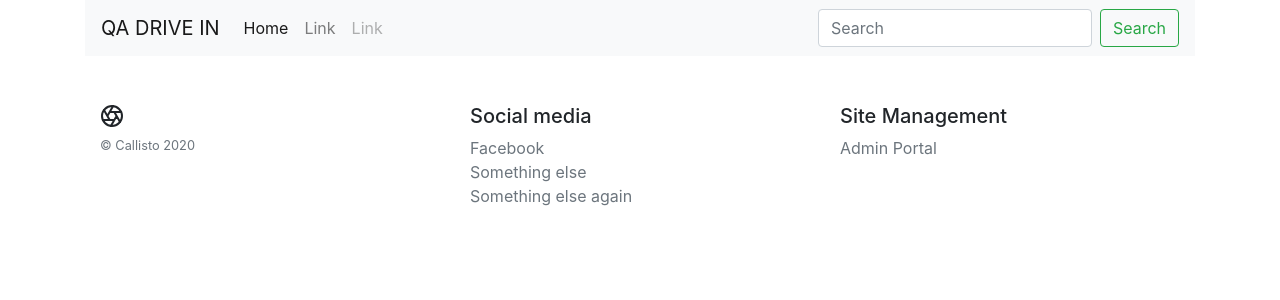
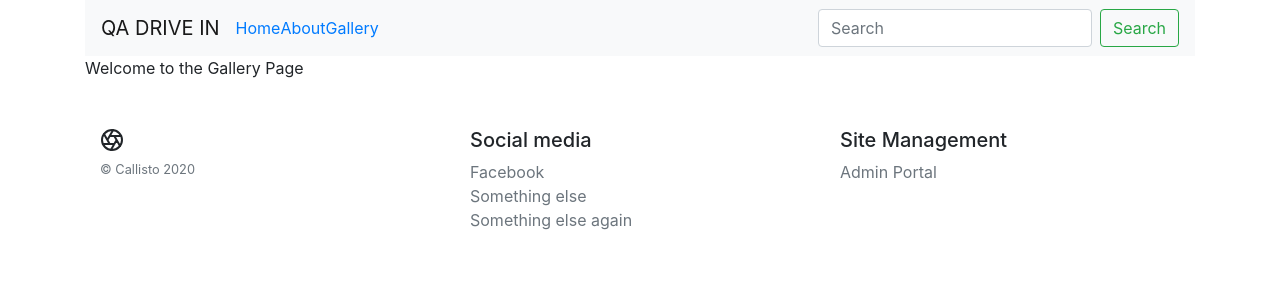
Before and after one commit to CYoung5560/Final_projectFE, a React (Create React App) app in the folder frontend/: page /gallery in a window 1280 px wide. Shown: the top 300 px of the page. Built offline with nearby package versions, Linux system fonts and the light colour scheme.

Commit message:
SK - Added react-router to nav bar

```diff
--- a/frontend/package.json
+++ b/frontend/package.json
@@ -10,6 +10,7 @@
     "bootstrap": "^4.5.2",
     "react": "^16.13.1",
     "react-dom": "^16.13.1",
+    "react-router-dom": "^5.2.0",
     "react-scripts": "3.4.3",
     "reactstrap": "^8.5.1"
   },
--- a/frontend/src/App.js
+++ b/frontend/src/App.js
@@ -1,8 +1,12 @@
 import React from "react";
 import "./App.css";
+import {BrowserRouter,Switch,Route,Link } from "react-router-dom"
 //import test from './myCompontent';
 import NavBar from './NavBar';
 import Footer from './Footer';
+
+
+
 
 function App() {
   return (
--- a/frontend/src/GalleryPage.js
+++ b/frontend/src/GalleryPage.js
@@ -13,7 +13,7 @@ export default class PersonList extends React.Component {
     return (
 
       <div>
-        Gallery Page
+        Welcome to the Gallery Page
       </div>
     )
   }
--- a/frontend/src/Navbar.js
+++ b/frontend/src/Navbar.js
@@ -1,36 +1,78 @@
 import React from "react";
 import "./App.css";
+import {BrowserRouter,Switch,Route,Link } from "react-router-dom";
+import Gallery from './GalleryPage';
+
+function HomePage(){
+  return <h1> Home Page </h1>
+}
+
+function AboutusPage(){
+  return <h1> About Page </h1>
+}
+
+function GalleryPage(){
+  return <Gallery/>
+}
+
+function TicketPage(){
+  return <h1> Ticket Page </h1>
+}
 
 // Nav bar component
 export default class Navbar extends React.Component {
   render() {
     return (
 
+      <BrowserRouter>
       <nav class="navbar navbar-expand-lg navbar-light bg-light">
-    <a class="navbar-brand" href="#">QA DRIVE IN</a>
-    <button class="navbar-toggler" type="button" data-toggle="collapse" data-target="#navbarSupportedContent" aria-controls="navbarSupportedContent" aria-expanded="false" aria-label="Toggle navigation">
+        <a class="navbar-brand" href="#">
+          QA DRIVE IN
+        </a>
+        <button
+          class="navbar-toggler"
+          type="button"
+          data-toggle="collapse"
+          data-target="#navbarSupportedContent"
+          aria-controls="navbarSupportedContent"
+          aria-expanded="false"
+          aria-label="Toggle navigation"
+        >
           <span class="navbar-toggler-icon"></span>
         </button>
 
         <div class="collapse navbar-collapse" id="navbarSupportedContent">
           <ul class="navbar-nav mr-auto">
             <li class="nav-item active">
-        <a class="nav-link" href="#">Home <span class="sr-only">(current)</span></a>
+            <Link to="/">Home</Link>
             </li>
             <li class="nav-item">
-        <a class="nav-link" href="#">Link</a>
+            <Link to="/about">About</Link>
             </li>
             <li class="nav-item">
-        <a class="nav-link disabled" href="#" tabindex="-1" aria-disabled="true">Link</a>
+            <Link to="/gallery">Gallery</Link>
             </li>
           </ul>
           <form class="form-inline my-2 my-lg-0">
-      <input class="form-control mr-sm-2" type="search" placeholder="Search" aria-label="Search"></input>
-      <button class="btn btn-outline-success my-2 my-sm-0" type="submit">Search</button>
+            <input
+              class="form-control mr-sm-2"
+              type="search"
+              placeholder="Search"
+              aria-label="Search"
+            ></input>
+            <button class="btn btn-outline-success my-2 my-sm-0" type="submit">
+              Search
+            </button>
           </form>
         </div>
       </nav>
-
-    )
+      <Switch>
+          <Route exact path="/" component={HomePage} />
+          <Route exact path="/about/" component={AboutusPage} />
+          <Route exact path="/gallery/" component={GalleryPage} />
+          <Route exact path="/tickets/" component={TicketPage} />
+        </Switch>
+      </BrowserRouter>
+    );
   }
 }
```
Also changed, not shown: frontend/src/HomePage.js (deleted, +0 -20 lines), 1 other file (tests, documents, lock files or other folders). Lines whose indentation alone changed are shown as unchanged.
